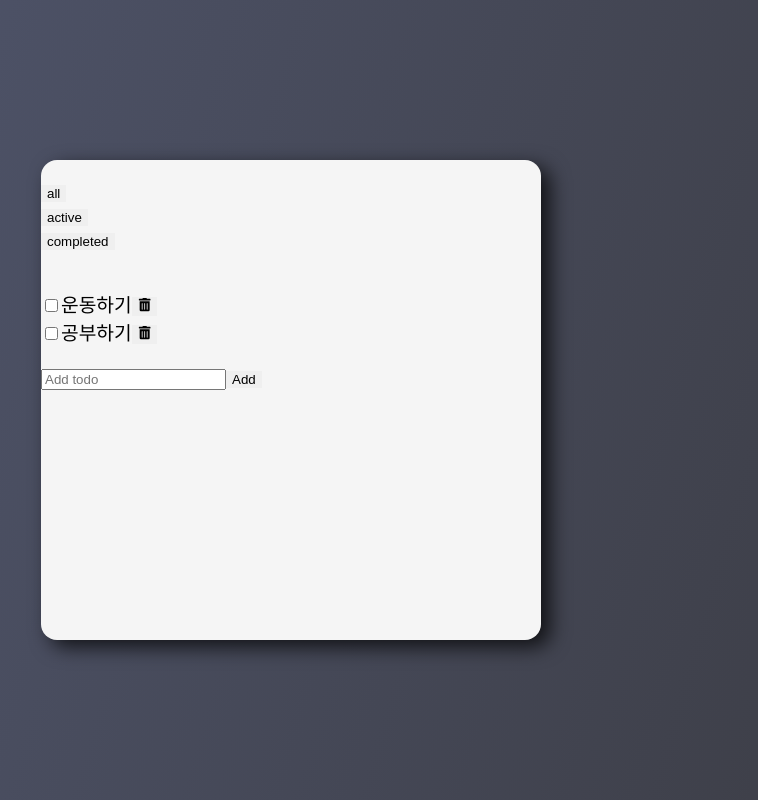
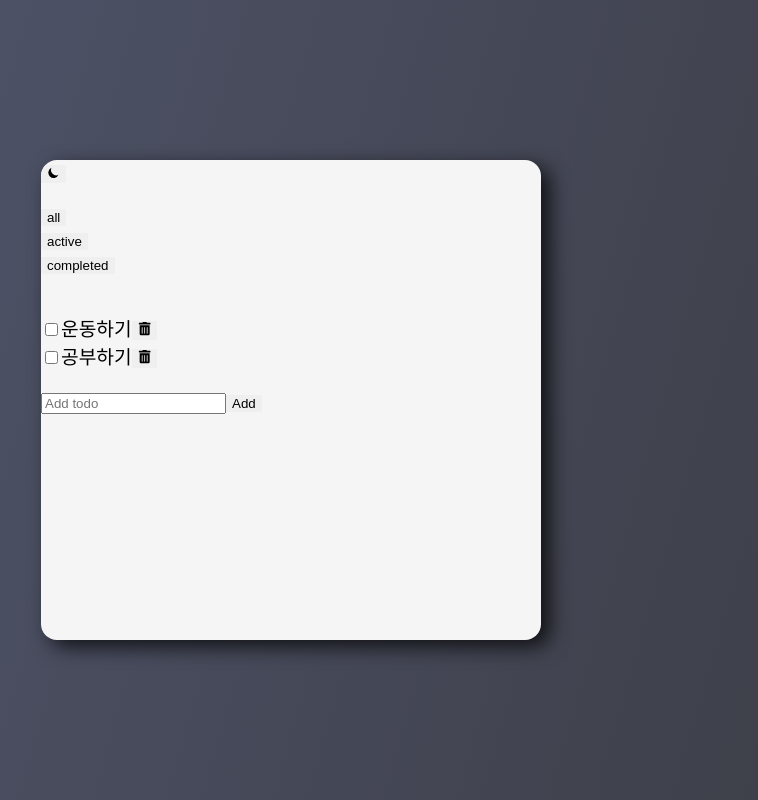
Before and after one commit to presentKey/todo-list, a React (Create React App) app: page / in a window 1280 px wide. Shown: the whole page, without its empty margins (349-1107 px from the left). Built offline with nearby package versions, Linux system fonts and the light colour scheme.

Commit message:
new: Implement dark mode context

```diff
--- a/src/App.js
+++ b/src/App.js
@@ -2,15 +2,16 @@ import './App.css';
 import TodoList from './practice1_components/TodoList/TodoList';
 import Header from './practice1_components/Header/Header';
 import { useState } from 'react';
+import { DarkModeProvider } from './practice1_components/context/DarkModeContext';
 
 const filters = ['all', 'active', 'completed'];
 function App() {
   const [filter, setFilter] = useState(filters[0]);
   return (
-    <>
+    <DarkModeProvider>
       <Header filters={filters} filter={filter} onFilterChange={setFilter} />
       <TodoList filter={filter} />
-    </>
+    </DarkModeProvider>
   );
 }
 
--- a/src/practice1_components/Header/Header.jsx
+++ b/src/practice1_components/Header/Header.jsx
@@ -1,7 +1,15 @@
 import React from 'react';
+import { useDarkMode } from '../context/DarkModeContext';
+import { HiMoon, HiSun } from 'react-icons/hi';
 
 export default function Header({ filters, filter, onFilterChange }) {
+  const { darkMode, toggleDarkMode } = useDarkMode();
   return (
+    <header>
+      <button onClick={toggleDarkMode}>
+        {!darkMode && <HiMoon />}
+        {darkMode && <HiSun />}
+      </button>
       <ul>
         {filters.map((value, index) => (
           <li key={index}>
@@ -9,5 +17,6 @@ export default function Header({ filters, filter, onFilterChange }) {
           </li>
         ))}
       </ul>
+    </header>
   );
 }
--- /dev/null
+++ b/src/practice1_components/context/DarkModeContext.jsx
@@ -0,0 +1,36 @@
+import { createContext, useContext, useEffect, useState } from 'react';
+
+const DarkModeContext = createContext();
+
+export function DarkModeProvider({ children }) {
+  const [darkMode, setDarkMode] = useState(false);
+  const toggleDarkMode = () => {
+    setDarkMode(!darkMode);
+    updateDarkMode(!darkMode);
+  };
+  useEffect(() => {
+    const isDark =
+      localStorage.theme === 'dark' ||
+      (!('theme' in localStorage) &&
+        window.matchMedia('(prefers-color-scheme: dark)').matches);
+    setDarkMode(isDark);
+    updateDarkMode(isDark);
+  }, []);
+  return (
+    <DarkModeContext.Provider value={{ darkMode, toggleDarkMode }}>
+      {children}
+    </DarkModeContext.Provider>
+  );
+}
+
+function updateDarkMode(darkMode) {
+  if (darkMode) {
+    document.documentElement.classList.add('dark');
+    localStorage.theme = 'dark';
+  } else {
+    document.documentElement.classList.remove('dark');
+    localStorage.theme = 'light';
+  }
+}
+
+export const useDarkMode = () => useContext(DarkModeContext);
```
Lines whose indentation alone changed are shown as unchanged.
